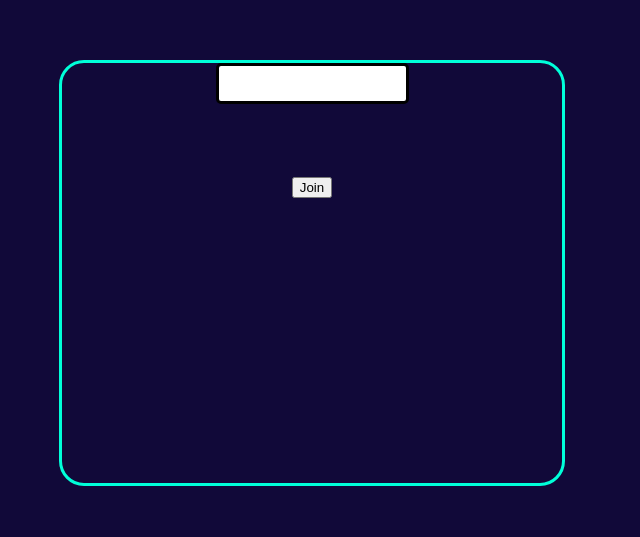
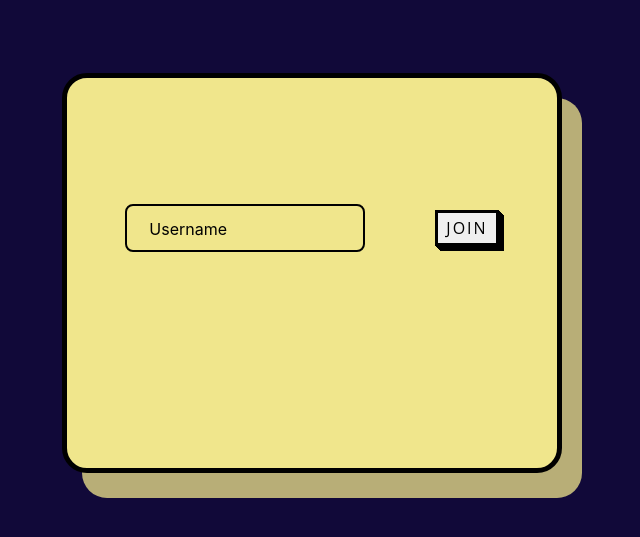
Before and after one commit to EarthlyEric/OxygenChat, a website: page web/create_room.html in a window 1280 px wide. Shown: the part 127-664 px from the top of the page, without its empty margins (328-968 px from the left). Drawn offline with Linux system fonts and the light colour scheme.

Commit message:
update create_room.html design

```diff
--- a/web/create_room.html
+++ b/web/create_room.html
@@ -20,15 +20,17 @@
         <div class="uk-flex uk-flex-center uk-flex-middle uk-animation-fade" uk-height-viewport="offset-top: true">
             <div class="uk-container">
                 <div class="card">
-                    <div class="uk-grid-column-large uk-grid-row-large uk-flex-center" uk-grid>
+                    <div class="uk-height-medium uk-grid-column-large uk-grid-row-large uk-flex uk-flex-center uk-flex-middle" uk-grid>
                         <div>
-                            <input class="" id="Username"></input>
+                            <div class="input_box">
+                                <input type="text" id="Username" class="input" autocomplete="off" placeholder=" ">
+                                <label class="label">Username</label>
+                            </div>
                         </div>
-                    </div>
-                    <div class="uk-grid-column-large uk-grid-row-large uk-flex-center" uk-grid>
                         <div>
-                            <button class="" id="setUsername">Join</button>
+                            <button class="click-button" id="setUsername">Join</button>
                         </div>
+
                     </div>
                 </div>
             </div>
--- a/web/css/create_room.css
+++ b/web/css/create_room.css
@@ -8,13 +8,81 @@ input{
     padding: 10px 5px;
 }
 .card {
-    position: relative;
+    position: center;
     left: 0px;
     top: 0px;
     width: 500px;
-    height: 420px;
+    height: 400px;
     border-radius: 25px;
-    border: solid #00ffd9;
-    background: rgba(255,255,255,0);
+    border: 5px solid #000;
+    background: #f0e68c;
     background-blend-mode: normal;
+    box-shadow: 20px 25px rgba(240,230,140,0.75);
 }
+.click-button {
+    font-family: "Open Sans", sans-serif;
+    font-size: 16px;
+    letter-spacing: 2px;
+    text-decoration: none;
+    text-transform: uppercase;
+    color: #000;
+    cursor: pointer;
+    border: 3px solid;
+    padding: 0.25em 0.5em;
+    box-shadow: 1px 1px 0px 0px, 2px 2px 0px 0px, 3px 3px 0px 0px, 4px 4px 0px 0px, 5px 5px 0px 0px;
+    position: relative;
+    user-select: none;
+    -webkit-user-select: none;
+    touch-action: manipulation;
+  }
+  .click-button:active {
+    box-shadow: 0px 0px 0px 0px;
+    top: 5px;
+    left: 5px;
+  }
+*, *::before, *::after {
+  box-sizing: border-box;
+  margin: 0;
+  padding: 0;
+}
+.input_box {
+  position: relative;
+  width: 15rem;
+  height: 3rem;
+}
+.input {
+  position: absolute;
+  top: 0;
+  left: 0;
+  width: 100%;
+  height: 100%;
+  border: 2px solid #000000;
+  border-radius: 0.5rem;
+  font-family: inherit;
+  font-size: inherit;
+  color: white;
+  outline: none;
+  padding: 1.25rem;
+  background: none;
+}
+.input:hover {
+  border-color: #000000;
+}
+.input:focus {
+  border-color: #000000;
+}
+.label {
+  position: absolute;
+  left: 1rem;
+  top: 0.8rem;
+  padding: 0 0.5rem;
+  color: black;
+  cursor: text;
+  transition: top 200ms ease-in, left 200ms ease-in, font-size 200ms ease-in;
+  background-color: #f0e68c;
+}
+.input:focus ~ .label, .input:not(:placeholder-shown).input:not(:focus) ~ .label {
+  top: -0.5rem;
+  font-size: 0.8rem;
+  left: 0.8rem;
+}
```
Also changed, not shown: 1 other file.
